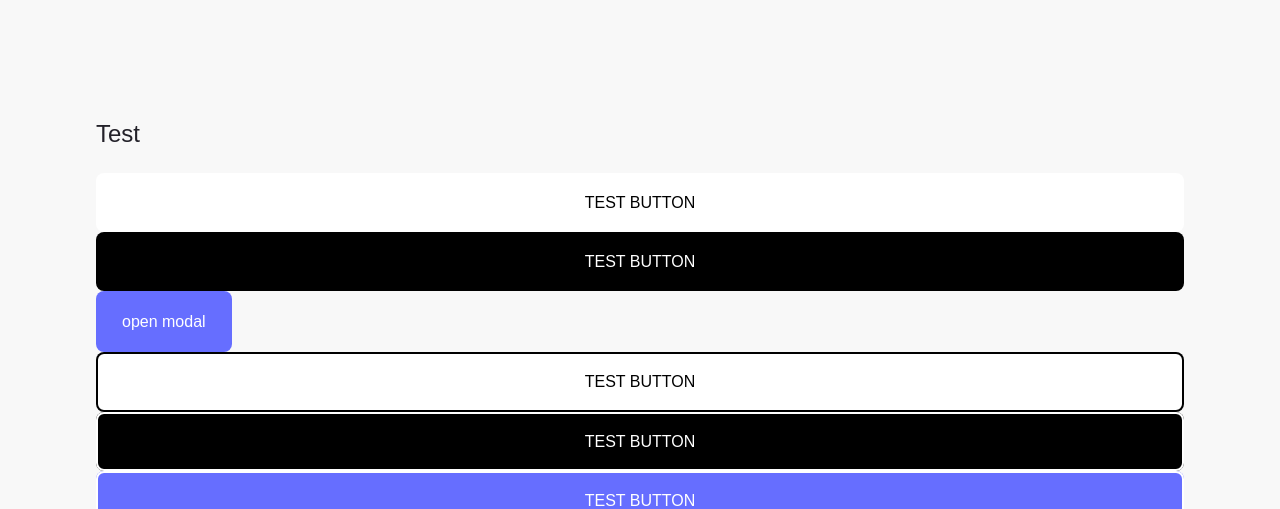
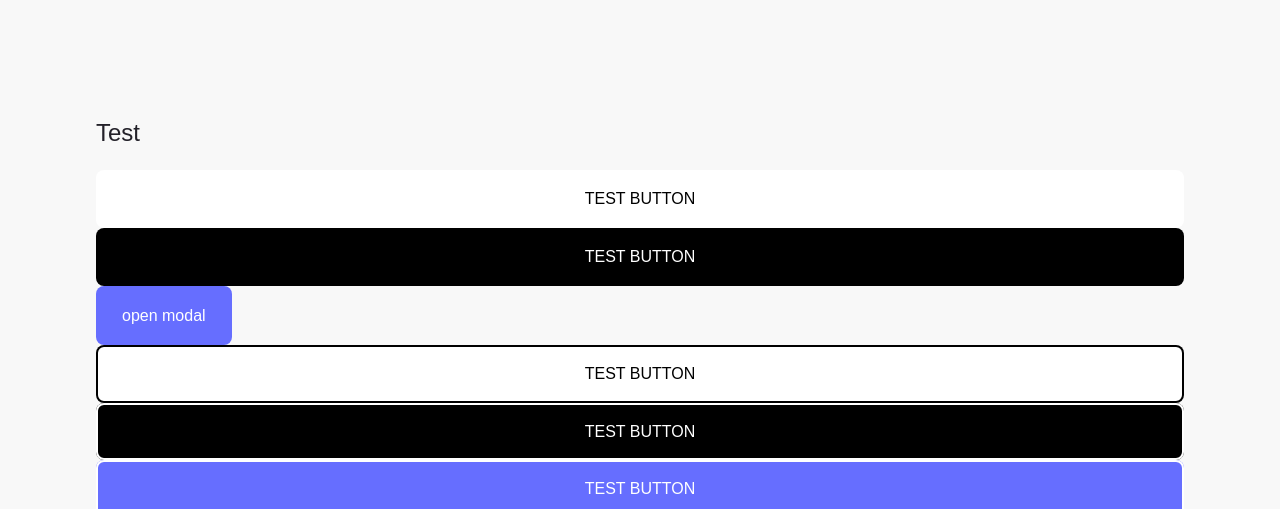
Before and after one commit to KosarAntoni/dance-school, a Gatsby site: page / in a window 1280 px wide. Shown: the top 509 px of the page. Built offline with nearby package versions, Linux system fonts and the light colour scheme; Gatsby itself is replaced by a stand-in of ours.

Commit message:
style: change line-height value

```diff
--- a/src/components/atoms/Typography/utils.scss
+++ b/src/components/atoms/Typography/utils.scss
@@ -1,8 +1,8 @@
 // Variables
 $lineHeightsMap: (
-  big: 1.5,
-  normal: 1.2,
-  small: 1,
+  big: 1.3,
+  normal: 1.1,
+  small: 0.9,
 );
 
 $paddingsMap: (
```
